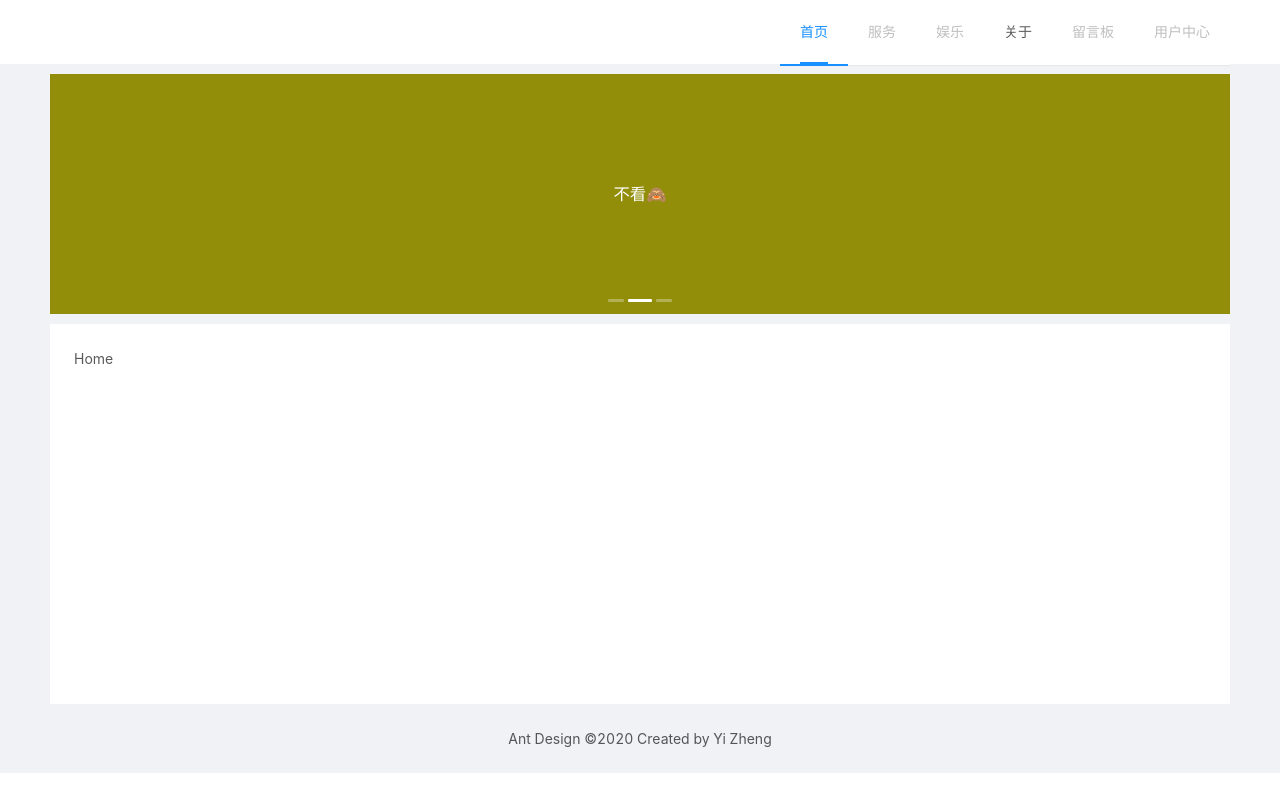
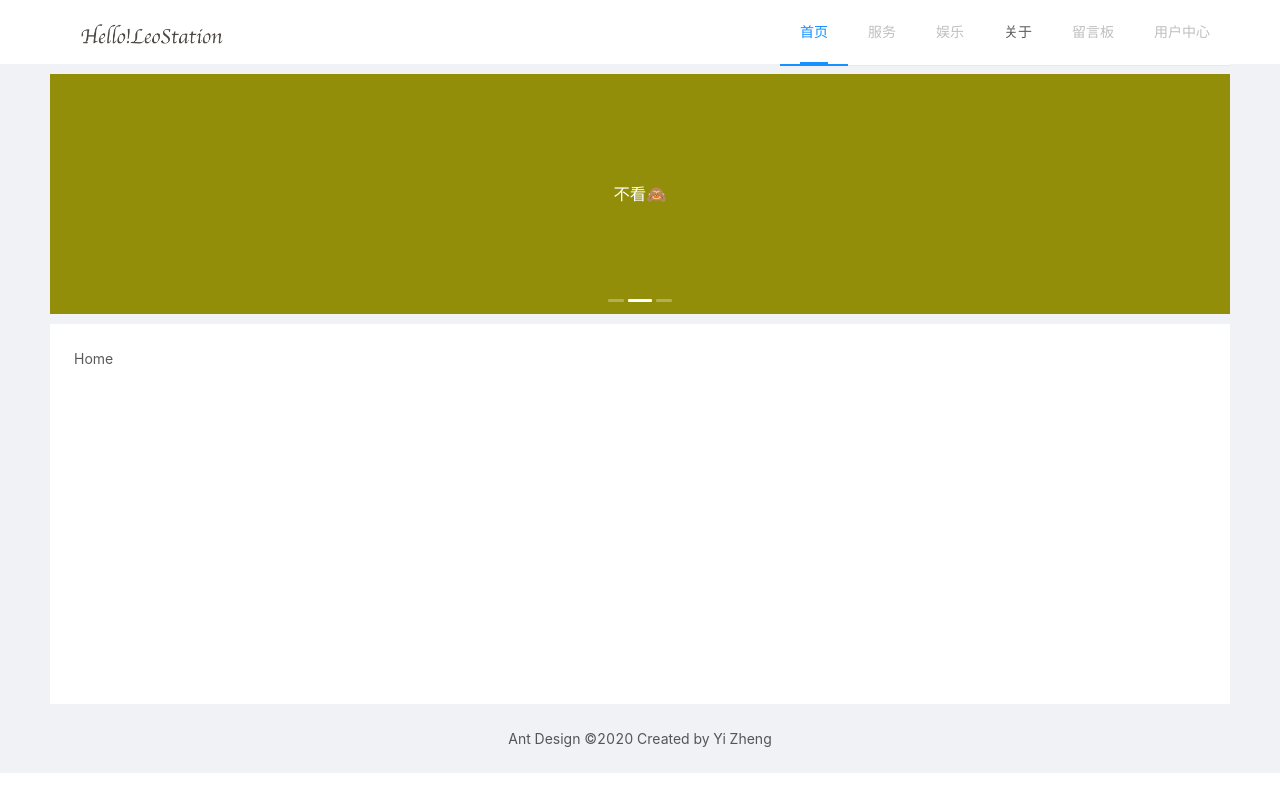
Before and after one commit to flutterbob/leostation, a Vue app: page / in a window 1280 px wide. Built offline with nearby package versions, Linux system fonts and the light colour scheme.

Commit message:
添加brand

```diff
--- a/src/App.vue
+++ b/src/App.vue
@@ -2,7 +2,9 @@
   <div id="app">
     <a-layout id="components-layout-demo-fixed">
       <a-layout-header>
-        <div class="logo" />
+        <div class="logo">
+          <img src="@/assets/images/brand.png" alt />
+        </div>
         <a-menu theme="light" mode="horizontal" :default-selected-keys="['1']">
           <a-menu-item key="1">
             <router-link to="/">首页</router-link>
@@ -50,14 +52,22 @@ export default {
 </script>
 
 <style scope lang="less">
-#components-layout-demo-fixed .logo {
-  width: 120px;
-  height: 31px;
-  background: rgba(255, 255, 255);
-  margin: 16px 24px 16px 0;
-  float: left;
+#components-layout-demo-fixed {
+  .logo {
+    width: 120px;
+    height: 31px;
+    background: rgba(255, 255, 255);
+    margin: 16px 24px 16px 0;
+    float: left;
+    line-height: 31px;
+    // background-image: url(./public/Pic/Brand.png);
+    img {
+      margin-left: 30px;
+      width: 120%;
+      height: 120%;
+    }
+  }
 }
-
 #content {
   background: #fff;
   padding: 24px;
```
Also changed, not shown: src/assets/images/brand.png (added).
